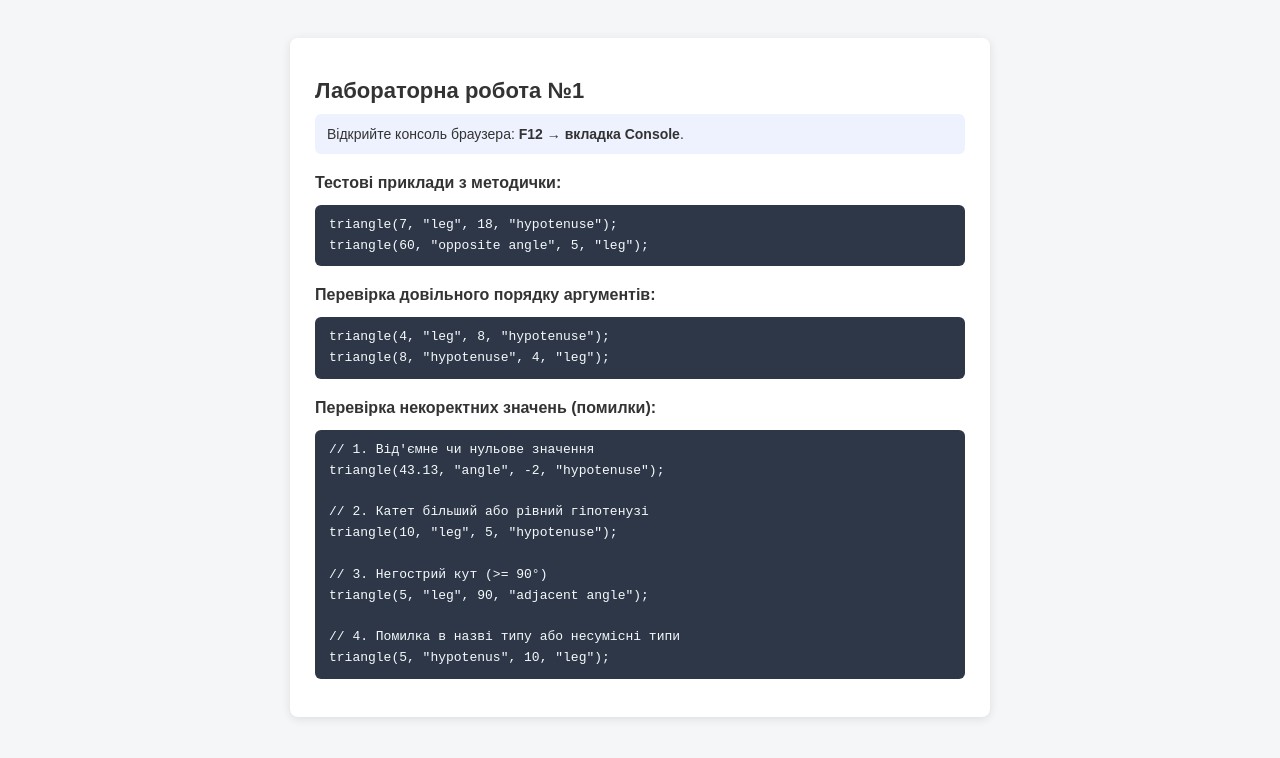
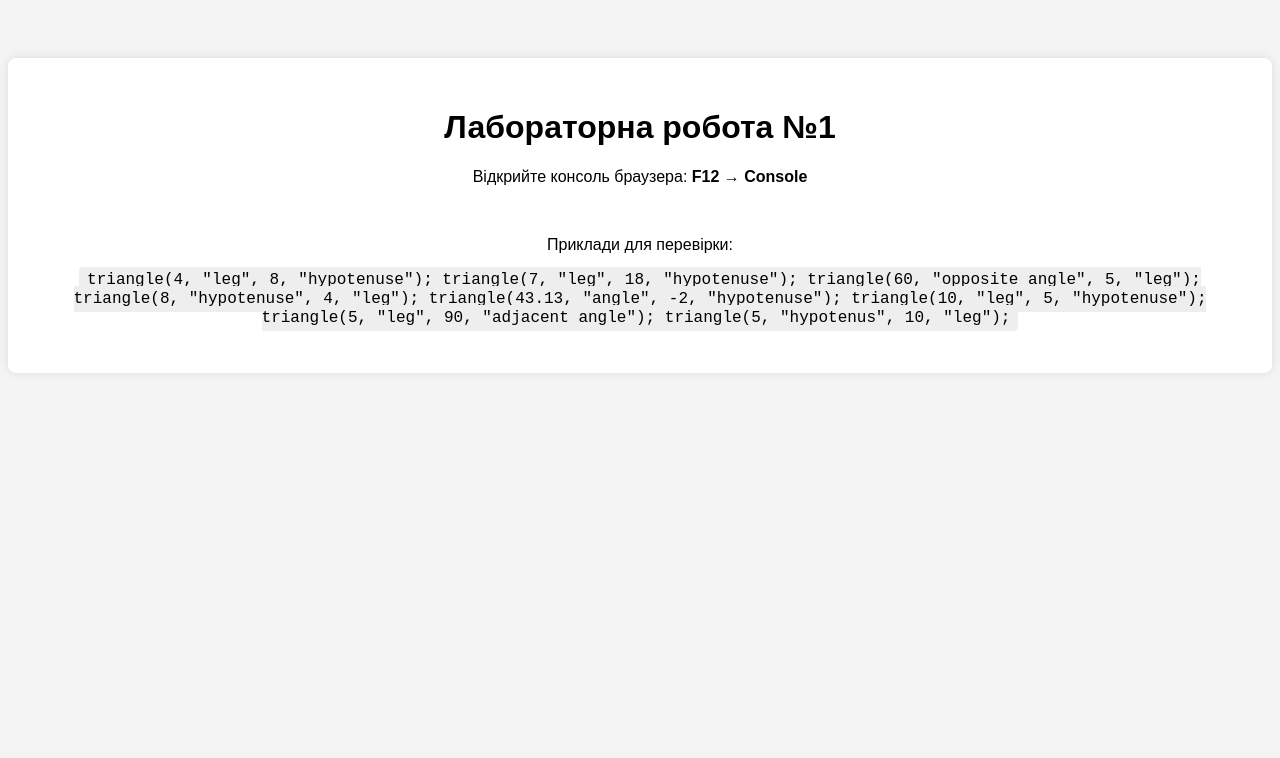
Before and after one commit to viktoriiasushko24-ux/JS_Labs, a plain HTML site: page lab1/index.html in a window 1280 px wide. Drawn offline with Linux system fonts and the light colour scheme.

Commit message:
Update index.html

```diff
--- a/lab1/index.html
+++ b/lab1/index.html
@@ -6,74 +6,43 @@
   <style>
     body {
       font-family: sans-serif;
-      background-color: #f4f6f8;
-      padding: 30px 15px;
-      color: #333;
+      text-align: center;
+      padding-top: 50px;
+      background-color: #f4f4f4;
     }
-    .container {
-      max-width: 650px;
-      margin: 0 auto;
-      background: #ffffff;
-      padding: 25px;
+    .box {
+      background: white;
+      display: inline-block;
+      padding: 30px;
       border-radius: 8px;
-      box-shadow: 0 2px 10px rgba(0, 0, 0, 0.1);
+      box-shadow: 0 0 10px rgba(0, 0, 0, 0.1);
     }
-    h1 {
-      font-size: 22px;
-      margin-bottom: 10px;
-    }
-    h3 {
-      margin-top: 20px;
-      margin-bottom: 8px;
+    code {
+      background: #eee;
+      padding: 4px 8px;
+      border-radius: 4px;
       font-size: 16px;
-    }
-    .info {
-      background: #eef2ff;
-      padding: 12px;
-      border-radius: 6px;
-      font-size: 14px;
-      margin-bottom: 15px;
-    }
-    pre {
-      background: #2d3748;
-      color: #f7fafc;
-      padding: 10px 14px;
-      border-radius: 6px;
-      font-size: 13px;
-      line-height: 1.6;
-      overflow-x: auto;
     }
   </style>
 </head>
 <body>
 
-  <div class="container">
+  <div class="box">
     <h1>Лабораторна робота №1</h1>
-    <div class="info">
-      Відкрийте консоль браузера: <b>F12 → вкладка Console</b>.
-    </div>
+    <p>Відкрийте консоль браузера: <b>F12 → Console</b></p>
+    <br>
+    <p>Приклади для перевірки:</p>
+    <p><code>triangle(4, "leg", 8, "hypotenuse");
+      triangle(7, "leg", 18, "hypotenuse");
+      triangle(60, "opposite angle", 5, "leg");
+      triangle(8, "hypotenuse", 4, "leg");
+      triangle(43.13, "angle", -2, "hypotenuse");
+      triangle(10, "leg", 5, "hypotenuse");
+      triangle(5, "leg", 90, "adjacent angle");
+      triangle(5, "hypotenus", 10, "leg");</code></p>
 
-    <h3>Тестові приклади з методички:</h3>
-    <pre><code>triangle(7, "leg", 18, "hypotenuse");
-triangle(60, "opposite angle", 5, "leg");</code></pre>
+  </div>
 
-    <h3>Перевірка довільного порядку аргументів:</h3>
-    <pre><code>triangle(4, "leg", 8, "hypotenuse");
-triangle(8, "hypotenuse", 4, "leg");</code></pre>
-
-    <h3>Перевірка некоректних значень (помилки):</h3>
-    <pre><code>// 1. Від'ємне чи нульове значення
-triangle(43.13, "angle", -2, "hypotenuse");
-
-// 2. Катет більший або рівний гіпотенузі
-triangle(10, "leg", 5, "hypotenuse");
-
-// 3. Негострий кут (&gt;= 90°)
-triangle(5, "leg", 90, "adjacent angle");
-
-// 4. Помилка в назві типу або несумісні типи
-triangle(5, "hypotenus", 10, "leg");</code></pre>
-  </div>
 
   <script src="script.js"></script>
 </body>
```
